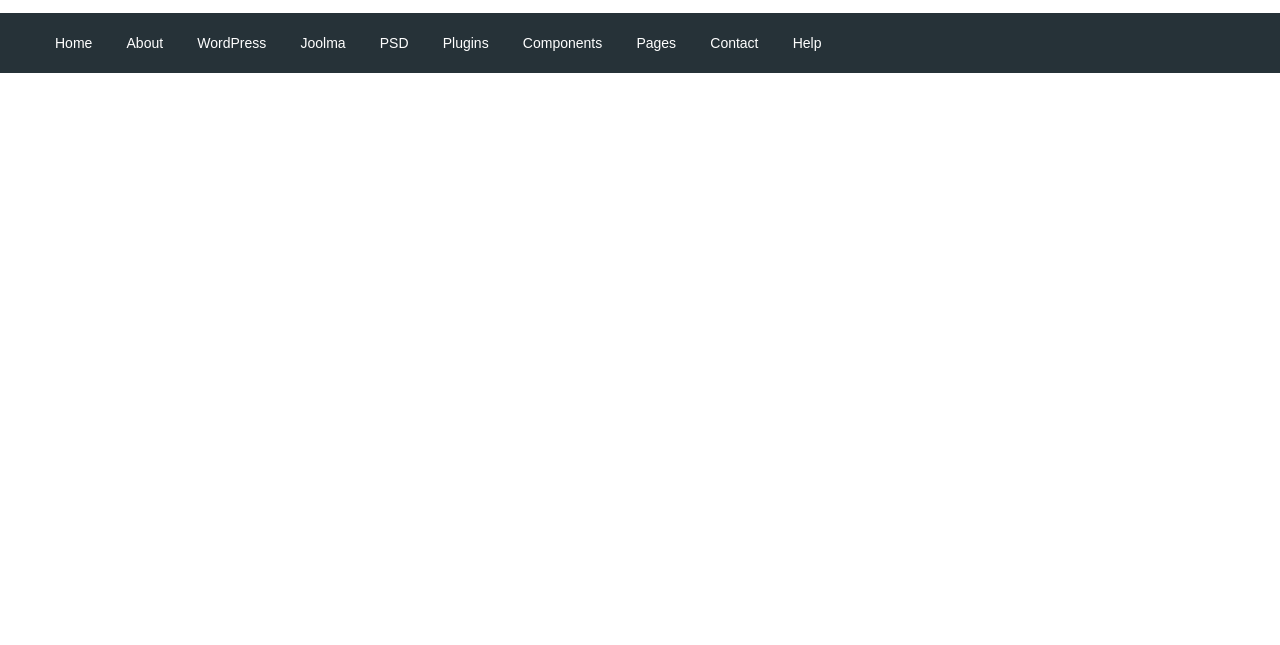
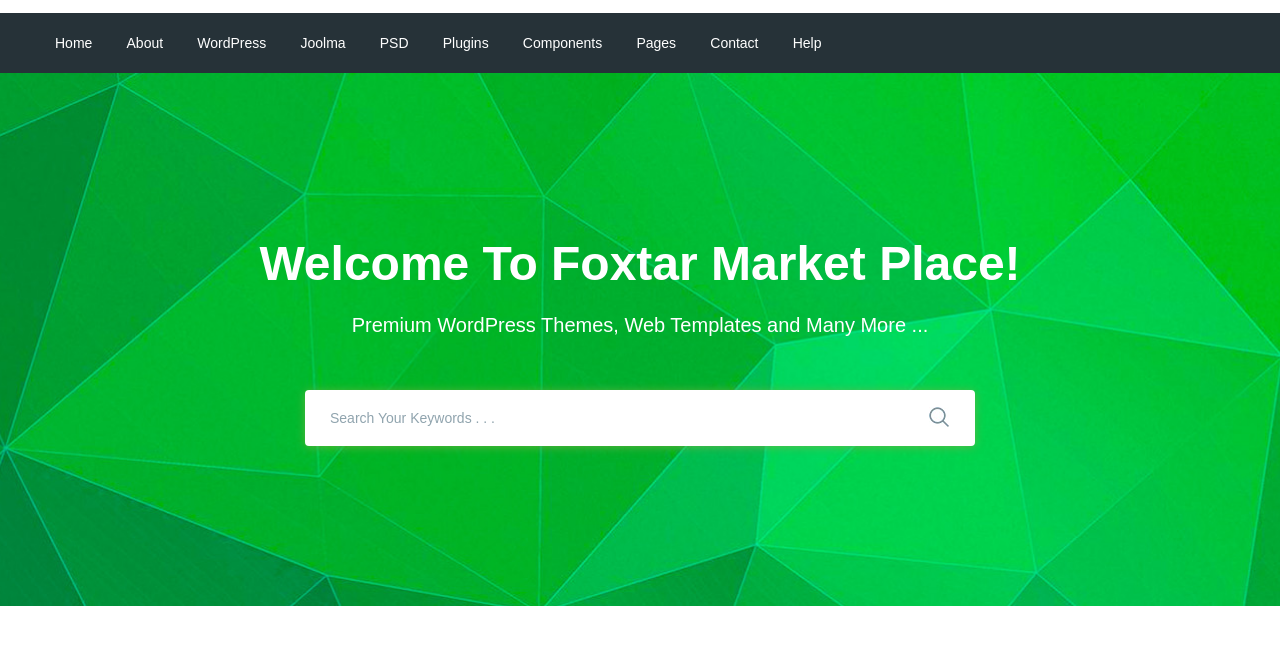
Before and after one commit to vovavalyna/moderno, a website: page app/index.html in a window 1280 px wide. Shown: the part 77-722 px from the top of the page. Drawn offline with nearby package versions, Linux system fonts and the light colour scheme; files that its build step writes are made by us from their sources.

Commit message:
added search section

```diff
--- a/app/index.html
+++ b/app/index.html
@@ -95,6 +95,23 @@
 	  </div>
     </header>
 
+	<section class="search" style="	background-image: url(../images/search-bg.jpg);">
+		<div class="container">
+			<div class="search__inner">
+				<div class="search__inner-title">Welcome To Foxtar Market Place!</div>
+				<div class="search__inner-text">Premium WordPress Themes, Web Templates and Many More ...</div>
+				<div class="search__inner-form">
+					<form action="">
+						<input type="text" placeholder="Search Your Keywords . . ." required>
+						<button type="submit">
+							<img src="images/icons/search.png" alt="">
+						</button>
+					</form>
+				</div>
+			</div>
+		</div>
+	</section>
+
     <script src="https://ajax.googleapis.com/ajax/libs/jquery/3.7.1/jquery.min.js"></script>
     <script src="js/libs.min.js"></script>
     <script src="js/main.min.js"></script>
--- a/app/scss/style.scss
+++ b/app/scss/style.scss
@@ -58,3 +58,55 @@
 		font-size: 14px;
 	}
 }
+.search{
+	background-repeat: no-repeat;
+	background-position: center;
+	background-size: cover;
+	min-height: 533px;
+}
+.search__inner{
+padding: 155px 0px 100px;
+color:#fff;
+text-align: center;
+ &-title{
+   margin-bottom: 10px;
+   font-size: 48px;
+   font-weight: 700;
+   line-height: 72px;
+ }
+ &-text{
+   margin-bottom: 50px;
+   font-size: 20px;
+   font-weight: 500;
+   line-height: 30px;
+ }
+ &-form{
+	max-width: 670px;
+	margin: 0 auto;
+	position: relative;
+	input{
+		display:block;
+		width: 100%;
+		box-shadow: 0px 1px 10px 0px rgba(124, 178, 64, 0.75);
+		border-radius: 4px;
+		height: 56px;
+		border: none;
+		font-size: 14px;
+		font-weight: 500;
+		padding-left: 25px;
+		padding-right: 60px;
+		&::placeholder{
+			color:#90a4ae;
+			font-weight: 500;
+		}
+	}
+	button{
+		position: absolute;
+		border: none;
+		background-color: transparent;
+		right:20px;
+		top: 16px;
+	}
+
+ }
+}
```
Also changed, not shown: app/images/icons/search.png (added), app/images/search-bg.jpg (added).
